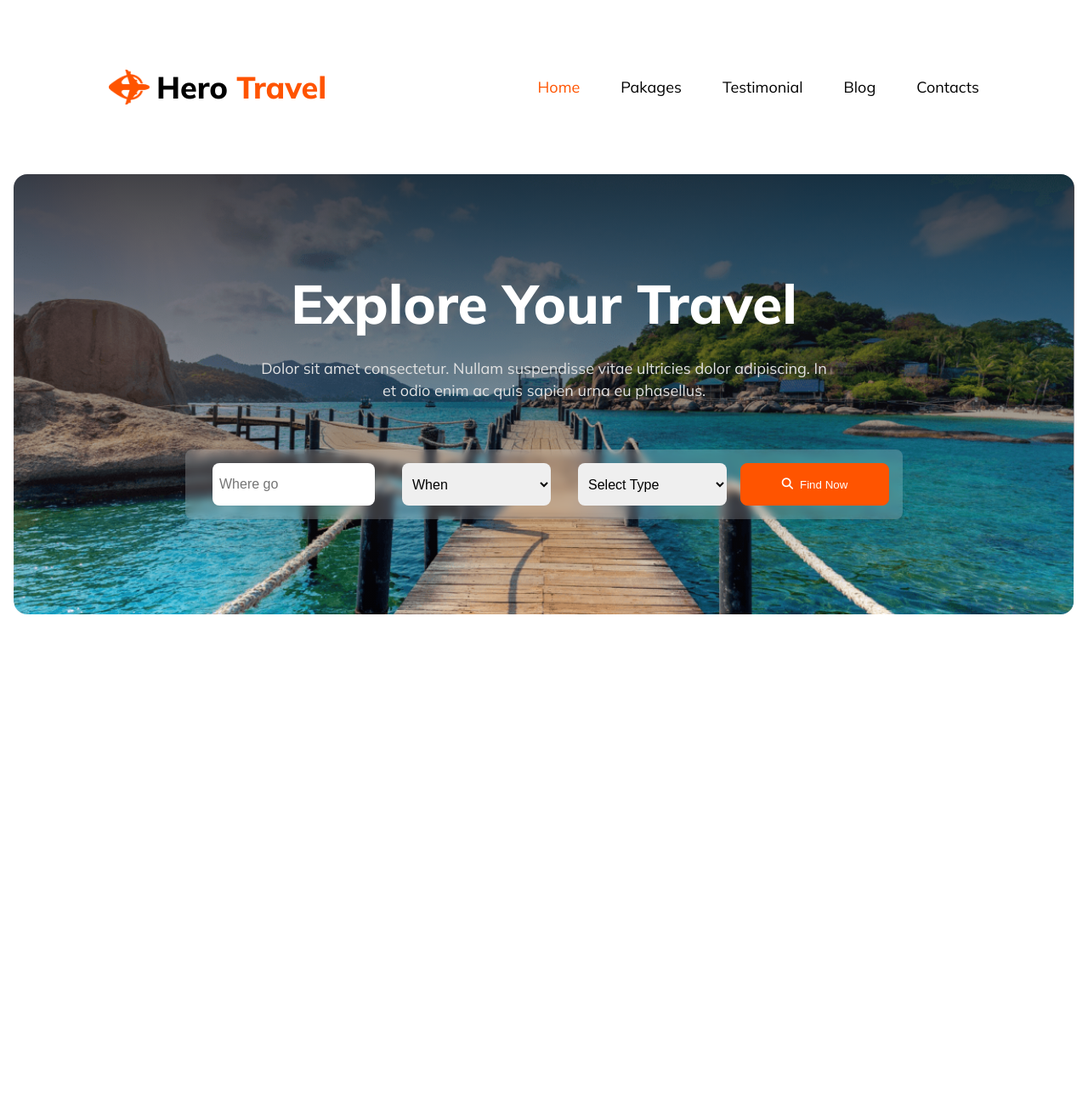
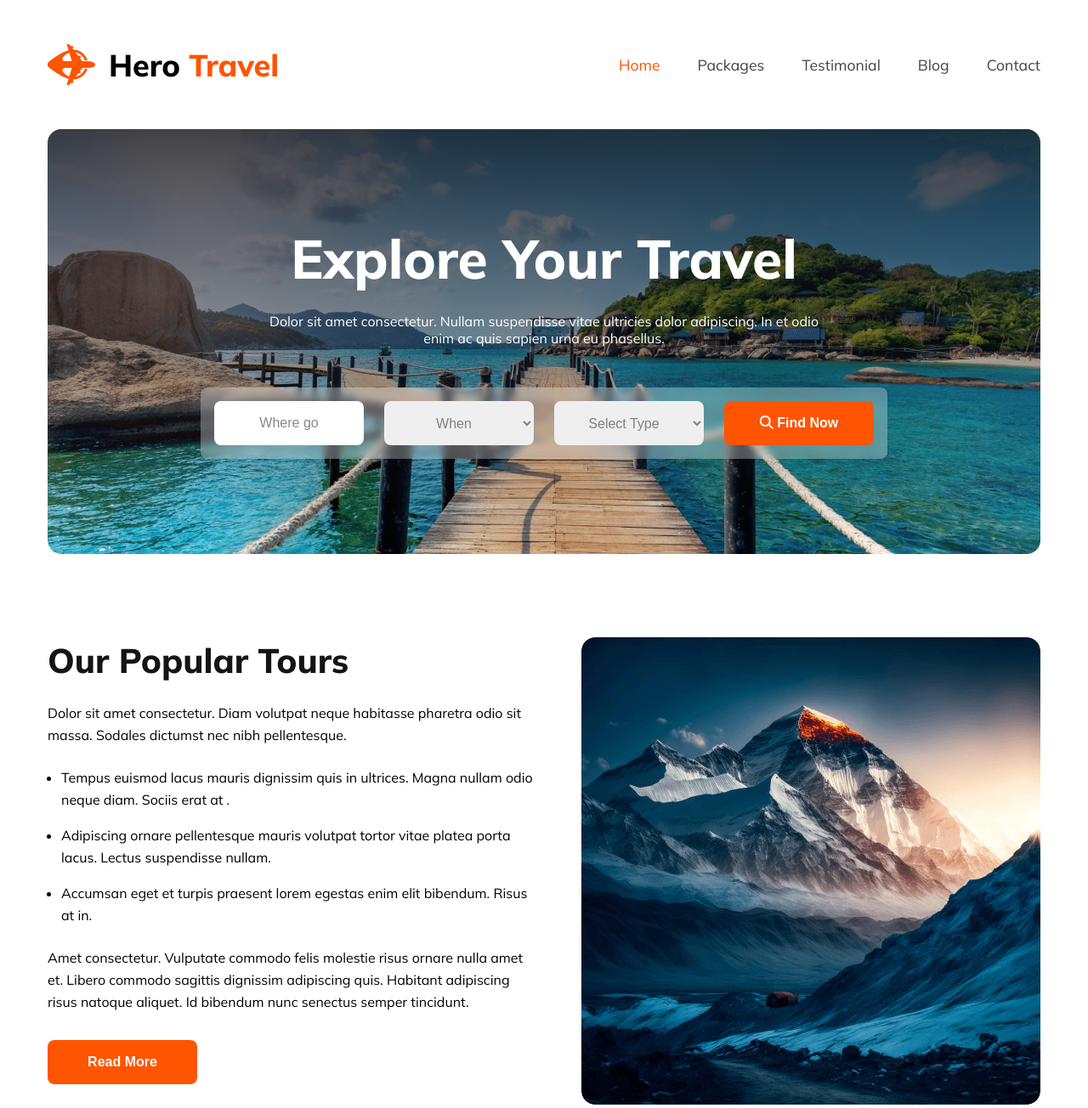
Before and after one commit to 96mdjanealam/hero-travel-website, a plain HTML site: page index.html in a window 1280 px wide. Shown: the whole page at 85% size. Before the commit the page ends 803 px from the top, so only its background shows below. Drawn offline with Linux system fonts and the light colour scheme.

Commit message:
popular tours

```diff
--- a/index.html
+++ b/index.html
@@ -1,5 +1,6 @@
 <!DOCTYPE html>
 <html lang="en">
+
 <head>
     <meta charset="UTF-8">
     <meta name="viewport" content="width=device-width, initial-scale=1.0">
@@ -7,39 +8,57 @@
     <script src="https://kit.fontawesome.com/eb00385ff7.js" crossorigin="anonymous"></script>
     <link rel="stylesheet" href="style.css">
 </head>
+
 <body>
-<!-- navbar -->
-<nav class="container nav-bar">
-    <div class="logo">
+    <nav>
+        <div class="brand">
             <img src="Images/Group 40071 (2).png" alt="">
-        <h3>Hero <span class="orange">Travel</span></h3>
+            <h3>Hero <span>Travel</span></h3>
         </div>
-    <div class="nav-options">
-        <p class="orange">Home</p>
-        <p>Pakages</p>
+        <div class="menu">
+            <p>Home</p>
+            <p>Packages</p>
             <p>Testimonial</p>
             <p>Blog</p>
-        <p>Contacts</p>
+            <p>Contact</p>
         </div>
     </nav>
-<!-- banner -->
- <section class="container explore-your-travel">
-    <div class="explore-container">
-        <h3>Explore Your Travel</h3>
-        <p>Dolor sit amet consectetur. Nullam suspendisse vitae ultricies dolor adipiscing. In et odio enim ac quis sapien urna eu phasellus.</p>
-        <div class="travel-inputs">
-            <input type="text" name="" id="" placeholder="Where go">
+    <section class="banner">
+        <h1>Explore Your Travel</h1>
+        <p>Dolor sit amet consectetur. Nullam suspendisse vitae ultricies dolor adipiscing. In et odio enim ac quis
+            sapien urna eu phasellus.</p>
+        <div class="search-container">
+            <input type="text" placeholder="Where go">
             <select name="" id="">
                 <option value="">When</option>
             </select>
             <select name="" id="">
                 <option value="">Select Type</option>
             </select>
-            <button class="btn-primary"><i class="fa-solid fa-magnifying-glass"></i> Find Now</button>
-
-        </div>
+            <button><i class="fa-solid fa-magnifying-glass"></i> Find Now</button>
         </div>
     </section>
+    <section class="popular-tours">
+        <div class="text-area">
+            <h2>Our Popular Tours</h2>
+            <p>Dolor sit amet consectetur. Diam volutpat neque habitasse pharetra odio sit massa. Sodales dictumst nec
+                nibh pellentesque.</p>
+            <ul>
+                <li>Tempus euismod lacus mauris dignissim quis in ultrices. Magna nullam odio neque diam. Sociis erat at
+                    .</li>
+                <li>Adipiscing ornare pellentesque mauris volutpat tortor vitae platea porta lacus. Lectus suspendisse
+                    nullam.</li>
+                <li> Accumsan eget et turpis praesent lorem egestas enim elit bibendum. Risus at in.</li>
+            </ul>
+            <p>Amet consectetur. Vulputate commodo felis molestie risus
+                ornare nulla amet et. Libero commodo sagittis dignissim adipiscing quis. Habitant adipiscing risus
+                natoque aliquet. Id bibendum nunc senectus semper tincidunt. </p>
+            <button>Read More</button>
+        </div>
+        <div class="image">
+            <img src="Images/Rectangle 4.png" alt="">
+        </div>
+    </section>
+</body>
 
-</body>
 </html>
--- a/style.css
+++ b/style.css
@@ -1,125 +1,176 @@
 @import url('https://fonts.googleapis.com/css2?family=Mulish:ital,wght@0,200..1000;1,200..1000&display=swap');
+
+/* default styles */
+* {
+    box-sizing: border-box;
+    padding: 0;
+    margin: 0;
+}
 
 body {
     font-family: "Mulish", sans-serif;
+    width: 73rem;
+    margin: 0 auto;
 }
 
-/* default styles */
-* {
-    margin: 0;
+/* navigation bar */
+nav {
+    display: flex;
+    justify-content: space-between;
+    align-items: center;
+    margin: 3.25rem 0;
+
 }
 
-.container {
-    width: 80%;
-    margin: 5rem auto;
-    border-radius: 1rem;
+.brand {
+    display: flex;
+    justify-content: space-between;
+    align-items: center;
+    gap: 1rem;
 }
 
-h3 {
+.brand h3 {
     font-size: 2.25rem;
-    text-align: center;
     font-weight: 800;
+    color: black;
 }
 
-.orange {
+.brand h3>span {
     color: rgb(255, 84, 0);
 }
 
-p,
-li {
-    font-size: 1.125rem;
-    font-weight: normal;
-    line-height: normal;
-    text-align: center;
-}
-
-/* navbar */
-.nav-bar {
+.menu {
     display: flex;
     justify-content: space-between;
     align-items: center;
+    gap: 2.75rem;
+    color: rgb(66, 66, 71);
+    font-size: 1.1rem;
+    font-weight: 400;
 }
 
-.logo {
-    display: flex;
-    align-items: center;
-    width: 280px;
-}
-
-.logo img {
-    width: 48px;
-    margin-right: 0.5rem;
-}
-
-.nav-options {
-    display: flex;
-    gap: 3rem;
-}
-
-.nav-options p {
-    cursor: pointer;
+.menu p:nth-of-type(1) {
+    color: rgb(255, 84, 0);
 }
 
 /* banner */
-.explore-your-travel {
-    background-image: linear-gradient(180deg, rgba(19, 19, 24, 0.8) 0%, rgba(19, 19, 24, 0) 100%), url('Images/Group\ 13\ \(1\)\ \(1\).png');
-    padding: 7rem;
-    background-repeat: no-repeat;
-    background-position: center;
-    background-size: cover;
+.banner {
+    background-image: linear-gradient(180.00deg, rgba(19, 19, 24, 0.8), rgba(19, 19, 24, 0) 100%), url("Images/Group\ 13\ \(1\)\ \(1\).png");
+    height: 500px;
+    margin-bottom: 100px;
+    border-radius: 1rem;
     display: flex;
+    flex-direction: column;
     justify-content: center;
     align-items: center;
 }
 
-.explore-container h3 {
-    color: white;
+.banner h1 {
+    color: rgb(255, 255, 255);
     font-size: 4rem;
     font-weight: 800;
 }
 
-.explore-container p {
-    color: rgb(226, 226, 226);
-    font-size: 18px;
-    line-height: 26px;
-    width: 676px;
-    padding: 1.5rem 0;
-    margin: auto;
+.banner p {
+    color: rgb(255, 255, 255);
+    font-size: 1rem;
+    width: 42.25rem;
+    font-weight: 400;
+    margin: 1.5rem 0 3rem;
+    text-align: center;
 }
 
-.travel-inputs {
-    margin-top: 2rem;
+.search-container {
     border-radius: 8px;
-    background: rgba(255, 255, 255, 0.2);
+    background: rgba(255, 255, 255, 0.3);
+    display: flex;
+    flex-direction: row;
+    justify-content: center;
+    align-items: center;
     padding: 1rem;
-    display: flex;
-    justify-content: space-around;
-    align-items: center;
+    gap: 1.5rem;
     backdrop-filter: blur(4px);
 }
 
-input,
-select {
-    width: 175px;
-    height: 50px;
-    padding: 0 0.5rem;
-    margin: 0 1rem;
+.search-container input,
+.search-container select,
+.search-container button {
+    width: 11rem;
+    height: 3.25rem;
     border-radius: 8px;
     border: none;
-    cursor: pointer;
-    font-size: 1rem;
+    text-align: center;
+    outline: none;
 }
 
-.btn-primary {
-    width: 175px;
-    height: 50px;
+.search-container input::placeholder {
+    color: rgba(19, 19, 24, 0.5);
+    font-size: 1rem;
+    font-weight: 400;
+}
+
+.search-container button {
+    background-color: rgb(255, 84, 0);
+    color: rgb(255, 255, 255);
+    font-size: 1rem;
+    font-weight: 700;
+}
+
+.search-container select {
+    color: rgba(19, 19, 24, 0.5);
+    font-size: 1rem;
+    font-weight: 400;
+}
+
+/* popular tours */
+.popular-tours {
     display: flex;
-    justify-content: center;
+    justify-content: space-between;
     align-items: center;
-    gap: 8px;
-    padding: 0.7rem 1.2rem;
+    height: 550px;
+}
+
+.text-area {
+    height: 100%;
+    width: 36rem;
+}
+
+.text-area h2 {
+    color: rgb(19, 19, 24);
+    font-size: 2.5rem;
+    font-weight: 800;
+    margin-top: 0;
+}
+
+.text-area ul li+li {
+    margin-top: 1rem;
+}
+
+.text-area p {
+    margin: 24px 0 24px;
+    line-height: 26px;
+}
+.text-area ul li {
+    line-height: 26px;
+    margin-left: 1rem;
+}
+
+.text-area p:nth-of-type(2) {
+    margin-bottom: 0;
+}
+
+.text-area button {
     background-color: rgb(255, 84, 0);
-    color: white;
-    border: 1px solid rgb(255, 84, 0);
+    color: rgb(255, 255, 255);
+    font-size: 1rem;
+    font-weight: 700;
+    width: 11rem;
+    height: 3.25rem;
     border-radius: 8px;
+    border: none;
+    text-align: center;
+    margin-top: 32px;
 }
+.popular-tours .image img {
+    border-radius: 16px;
+}
```
Also changed, not shown: Images/down arrow.png (added). Lines whose indentation alone changed are shown as unchanged.
